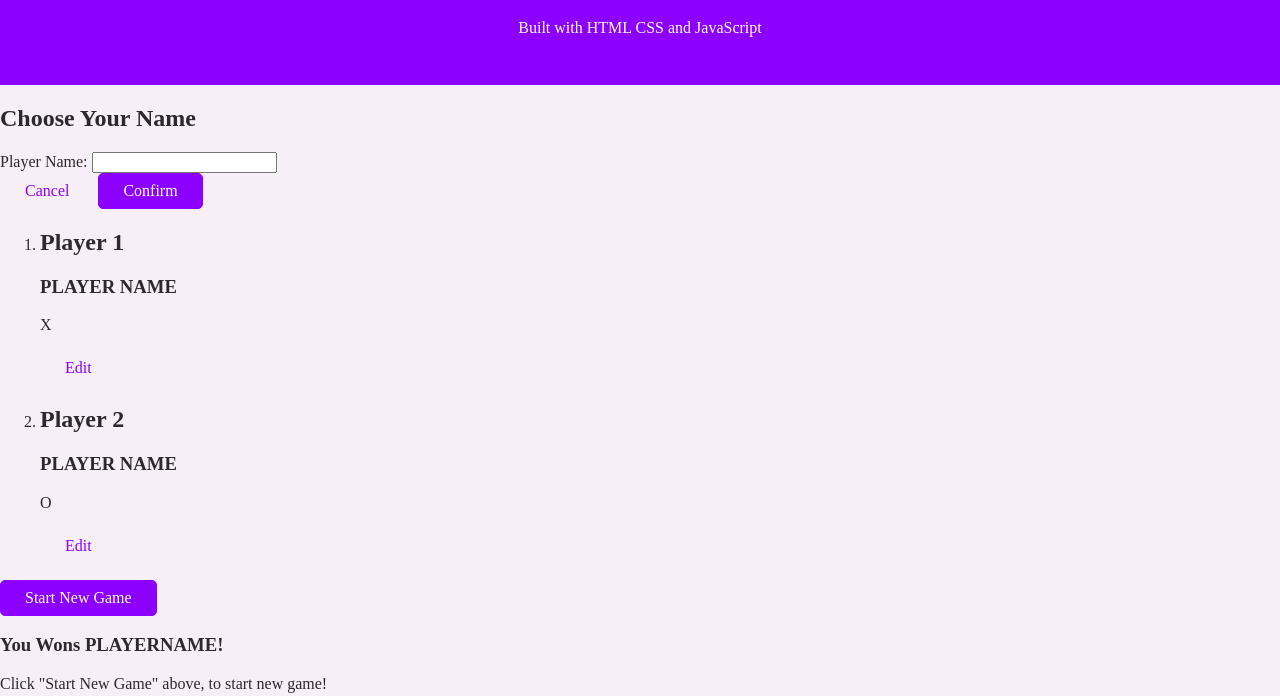
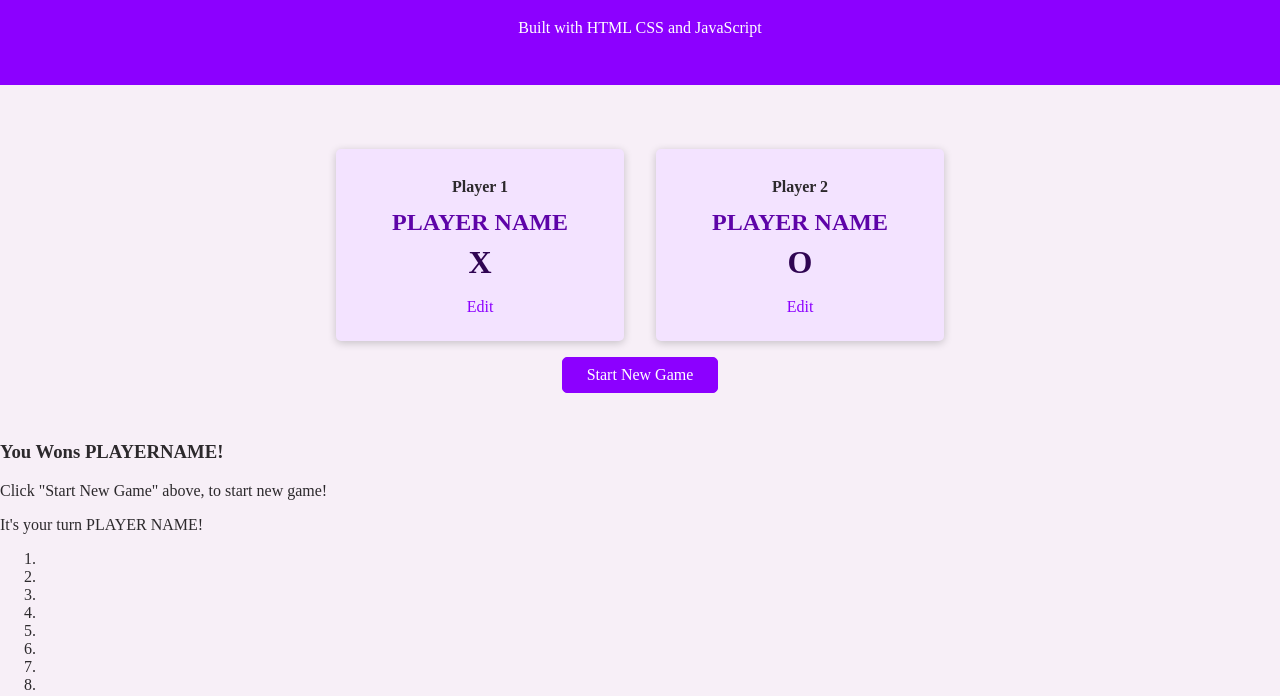
Before and after one commit to yash2411/Tic-Tac-Toe, a plain HTML site: page index.html in a window 1280 px wide. Shown: the part 93-789 px from the top of the page. Drawn offline with Linux system fonts and the light colour scheme.

Commit message:
Configuration styles added

```diff
--- a/index.html
+++ b/index.html
@@ -10,18 +10,21 @@
     <link rel="preconnect" href="https://fonts.gstatic.com" crossorigin>
     <link href="https://fonts.googleapis.com/css2?family=Open+Sans:wght@400;700&display=swap" rel="stylesheet">
     <link rel="stylesheet" href="styles/styles.css">
+    <link rel="stylesheet" href="styles/overlays.css">
+    <link rel="stylesheet" href="styles/configuration.css">
 </head>
 
 <body>
+    <div class="backdrop"></div>
     <header id="main-header">
         <h1>Play Tic Tac Toe</h1>
         <p>Built with HTML CSS and JavaScript</p>
     </header>
     <main>
-        <aside>
+        <aside class="modal" id="config-overlay">
             <h2>Choose Your Name</h2>
             <form>
-                <div>
+                <div class="form-control">
                     <label for="playername">Player Name:</label>
                     <input type="text" name="playername" id="playername">
                 </div>
@@ -37,7 +40,7 @@
                     <article>
                         <h2>Player 1</h2>
                         <h3>PLAYER NAME</h3>
-                        <p>X</p>
+                        <p class="player-symbol">X</p>
                         <button class="btn btn-alt">Edit</button>
                     </article>
                 </li>
@@ -45,7 +48,7 @@
                     <article>
                         <h2>Player 2</h2>
                         <h3>PLAYER NAME</h3>
-                        <p>O</p>
+                        <p class="player-symbol">O</p>
                         <button class="btn btn-alt">Edit</button>
                     </article>
                 </li>
--- /dev/null
+++ b/styles/configuration.css
@@ -0,0 +1,74 @@
+#config-overlay
+{
+    text-align: center;
+}
+
+#config-overlay h2
+{
+    margin: 0.5rem 0;
+}
+
+.form-control
+{
+    margin: 0.5rem 0;
+}
+
+.form-control label
+{
+    display: block;
+    margin: 0.5rem 0;
+    font-weight: bold;
+}
+
+.form-control input
+{
+    font:inherit;
+    border: 1px solid rgb(204, 204, 204);
+    width: 15rem;
+    padding: 0.35rem;
+}
+
+#game-configuration
+{
+    width: 90%;
+    max-width: 40rem;
+    margin: 3rem auto;
+    text-align: center;
+}
+#game-configuration ol
+{
+    list-style: none;
+    margin: 0;
+    padding: 0;
+    display: flex;
+}
+
+#game-configuration li
+{
+    margin: 1rem;
+    padding: 1rem;
+    width: 50%;
+    background-color: rgb(243, 227, 255);
+    border-radius: 5px;
+    box-shadow: 0 2px 8px rgba(0, 0, 0, 0.2);
+
+}
+#game-configuration h2
+{
+    font-size: 1rem;
+}
+
+#game-configuration h3
+{
+  font-size: 1.5rem;
+  margin: 0.5rem 0;
+  color: rgb(94, 4, 168);
+}
+
+.player-symbol
+{
+    font-size: 2rem;
+    font-weight: bold;
+    color: rgb(47, 4, 82);
+    margin: 0.5rem 0;
+}
--- /dev/null
+++ b/styles/overlays.css
@@ -0,0 +1,34 @@
+.modal
+{
+    position: fixed;
+    top: 20%;
+    left: 5%;
+    width: 90%;
+    background-color: white;
+    padding: 1rem;
+    border-radius: 6px;
+    box-shadow: 0 2px 8px rgba(0, 0, 0, 0.2);
+    display: none;
+}
+
+
+
+.backdrop
+{
+    position: fixed;
+    top: 0;
+    left: 0;
+    width: 100%;
+    height: 100%;
+    background-color: rgba(0, 0, 0, 0.7);
+    display: none;
+}
+
+@media (min-width: 48rem)
+{
+    .modal
+    {
+        left: calc(50% - 20rem);
+        width: 40rem;
+    }
+}
```
Also changed, not shown: styles/styles.css (line endings or trailing spaces).
